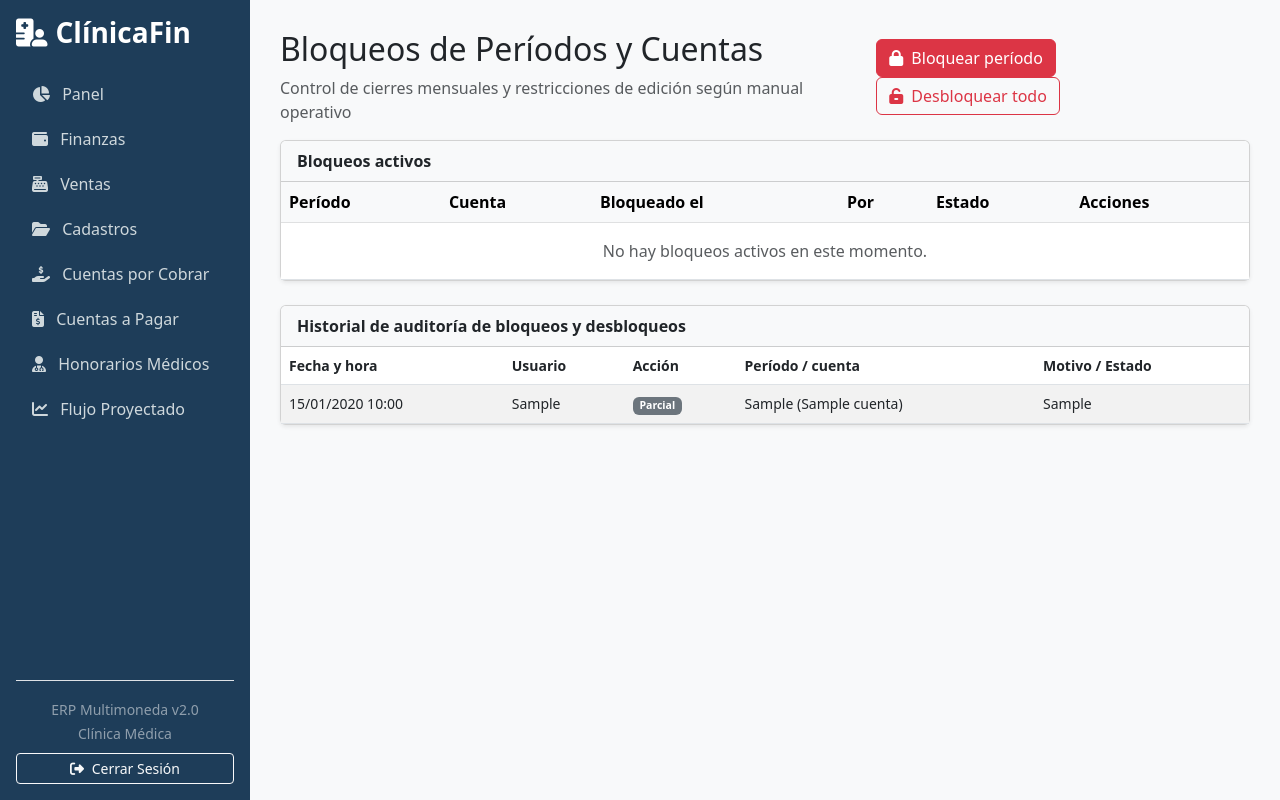
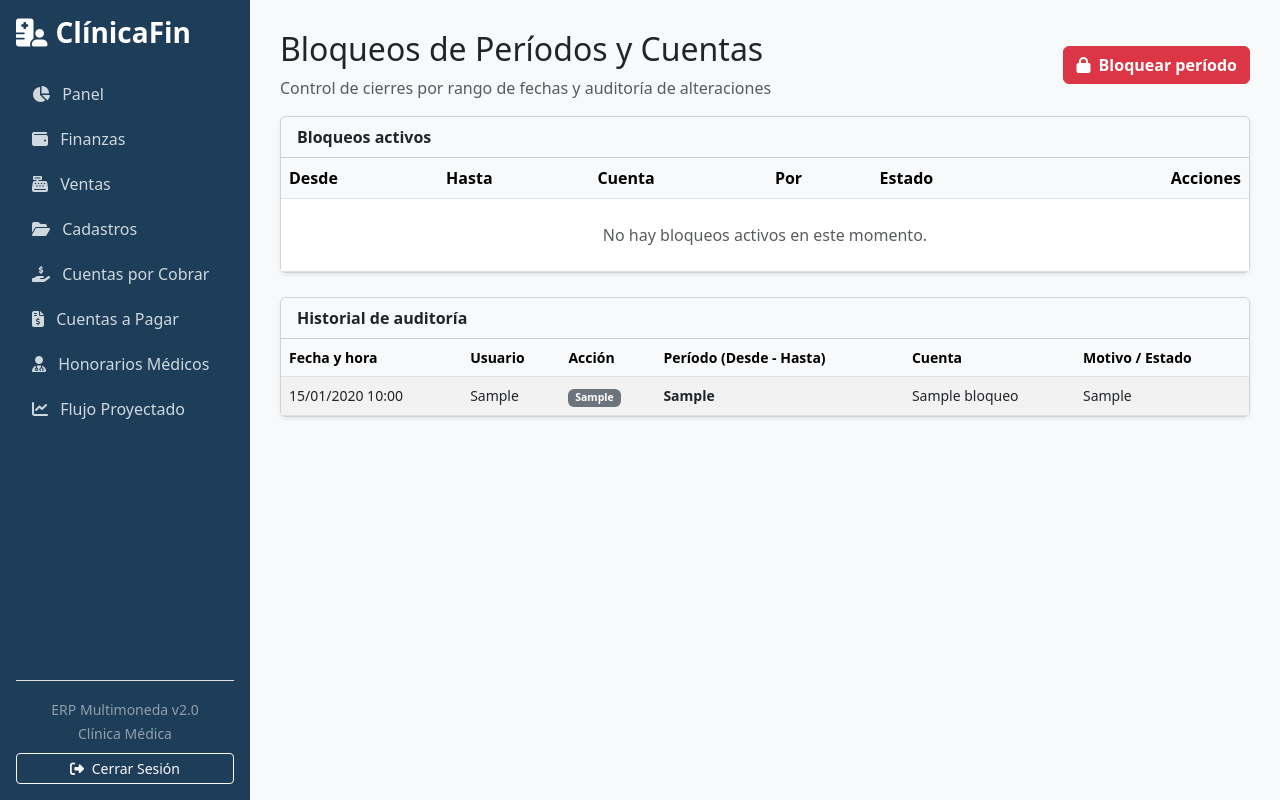
Before and after one commit to patriciafranco-web/finanzas1, a Flask app: page /bloqueos in a window 1280 px wide. Run offline with Flask 3, Linux system fonts and the light colour scheme; a user stored in the database is signed in; tables that the repository leaves empty hold one stand-in row (values such as "Sample post").

Commit message:
Update bloqueos.html

```diff
--- a/app/templates/bloqueos.html
+++ b/app/templates/bloqueos.html
@@ -3,39 +3,42 @@
 <div class="d-flex justify-content-between align-items-center mb-3">
     <div>
         <h2>Bloqueos de Períodos y Cuentas</h2>
-        <p class="text-muted mb-0">Control de cierres mensuales y restricciones de edición según manual operativo</p>
+        <p class="text-muted mb-0">Control de cierres por rango de fechas y auditoría de alteraciones</p>
     </div>
     <div>
-        <button class="btn btn-danger me-2" data-bs-toggle="modal" data-bs-target="#modalBloquearPeriodo"><i class="fa-solid fa-lock me-1"></i> Bloquear período</button>
-        <button class="btn btn-outline-danger" data-bs-toggle="modal" data-bs-target="#modalDesbloquearTodo"><i class="fa-solid fa-unlock-alt me-1"></i> Desbloquear todo</button>
+        <button class="btn btn-danger fw-bold" data-bs-toggle="modal" data-bs-target="#modalBloquearPeriodo">
+            <i class="fa-solid fa-lock me-1"></i> Bloquear período
+        </button>
     </div>
 </div>
 
-<!-- Bloqueos Activos -->
+<!-- Bloqueos Activos (Pág. 11: Desde, Hasta, Cuenta, Por, Estado, Acciones) -->
 <div class="card shadow-sm mb-4">
     <div class="card-header bg-light fw-bold">Bloqueos activos</div>
-    <div class="card-body p-0">
+    <div class="card-body p-0 table-responsive">
         <table class="table table-hover mb-0 align-middle">
             <thead class="table-light">
                 <tr>
-                    <th>Período</th>
+                    <th>Desde</th>
+                    <th>Hasta</th>
                     <th>Cuenta</th>
-                    <th>Bloqueado el</th>
                     <th>Por</th>
                     <th>Estado</th>
-                    <th>Acciones</th>
+                    <th class="text-end">Acciones</th>
                 </tr>
             </thead>
             <tbody>
                 {% for b in bloqueos if b.estado == 'Bloqueado' %}
                 <tr>
-                    <td class="fw-bold">{{ b.periodo }}</td>
+                    <td class="fw-bold">{{ b.fecha_desde.strftime('%d/%m/%Y') if b.fecha_desde else b.periodo.split('-')[0] }}</td>
+                    <td class="fw-bold">{{ b.fecha_hasta.strftime('%d/%m/%Y') if b.fecha_hasta else (b.periodo.split('-')[1] if '-' in b.periodo else b.periodo) }}</td>
                     <td>{{ b.cuenta.nombre if b.cuenta else 'Todas las cuentas' }}</td>
-                    <td>{{ b.fecha_bloqueo.strftime('%d/%m/%Y %H:%M') }}</td>
                     <td>{{ b.usuario }}</td>
                     <td><span class="badge bg-danger">Bloqueado</span></td>
-                    <td>
-                        <button class="btn btn-sm btn-outline-warning" data-bs-toggle="modal" data-bs-target="#modalDesbloquear{{ b.id }}">Desbloquear</button>
+                    <td class="text-end">
+                        <button class="btn btn-sm btn-outline-warning text-dark fw-bold" data-bs-toggle="modal" data-bs-target="#modalDesbloquear{{ b.id }}">
+                            <i class="fa-solid fa-unlock me-1"></i> Desbloquear
+                        </button>
                     </td>
                 </tr>
 
@@ -49,20 +52,20 @@
                                     <button type="button" class="btn-close" data-bs-dismiss="modal"></button>
                                 </div>
                                 <div class="modal-body">
-                                    <p class="text-muted">¿Está seguro de que desea desbloquear este período?</p>
-                                    <ul class="list-unstyled small mb-3">
-                                        <li><strong>Período:</strong> {{ b.periodo }}</li>
+                                    <p class="text-muted">¿Está seguro de que desea liberar este rango bloqueado?</p>
+                                    <ul class="list-unstyled small mb-3 bg-light p-2 rounded border">
+                                        <li><strong>Rango (Desde - Hasta):</strong> {{ b.periodo }}</li>
                                         <li><strong>Cuenta:</strong> {{ b.cuenta.nombre if b.cuenta else 'Todas las cuentas' }}</li>
-                                        <li><strong>Bloqueado el:</strong> {{ b.fecha_bloqueo.strftime('%d/%m/%Y') }} por {{ b.usuario }}</li>
+                                        <li><strong>Bloqueado el:</strong> {{ b.fecha_bloqueo.strftime('%d/%m/%Y %H:%M') }} por {{ b.usuario }}</li>
                                     </ul>
                                     <div class="mb-3">
-                                        <label class="form-label fw-bold">Motivo (obligatorio)</label>
-                                        <textarea class="form-control" name="motivo" rows="2" required placeholder="Ej: Corrección de una transacción de octubre"></textarea>
+                                        <label class="form-label fw-bold">Motivo de reapertura (obligatorio)</label>
+                                        <textarea class="form-control" name="motivo" rows="2" required placeholder="Ej: Corrección de una transacción"></textarea>
                                     </div>
                                     <div class="form-check">
                                         <input class="form-check-input" type="checkbox" required id="checkEntendido{{ b.id }}">
                                         <label class="form-check-label small" for="checkEntendido{{ b.id }}">
-                                            Entiendo que, mientras esté desbloqueado, se pueden alterar movimientos de este período.
+                                            Entiendo que, al desbloquear, se podrán alterar movimientos dentro de estas fechas.
                                         </label>
                                     </div>
                                 </div>
@@ -75,43 +78,64 @@
                     </div>
                 </div>
                 {% else %}
-                <tr><td colspan="6" class="text-center py-3 text-muted">No hay bloqueos activos en este momento.</td></tr>
+                <tr><td colspan="6" class="text-center py-4 text-muted">No hay bloqueos activos en este momento.</td></tr>
                 {% endfor %}
             </tbody>
         </table>
     </div>
 </div>
 
-<!-- Historial de Bloqueos -->
+<!-- Historial de Auditoría (Pág. 11) -->
 <div class="card shadow-sm">
-    <div class="card-header bg-light fw-bold">Historial de auditoría de bloqueos y desbloqueos</div>
-    <div class="card-body p-0">
-        <table class="table table-striped mb-0 small">
-            <thead>
+    <div class="card-header bg-light fw-bold">Historial de auditoría</div>
+    <div class="card-body p-0 table-responsive">
+        <table class="table table-striped mb-0 small align-middle">
+            <thead class="table-light">
                 <tr>
                     <th>Fecha y hora</th>
                     <th>Usuario</th>
                     <th>Acción</th>
-                    <th>Período / cuenta</th>
+                    <th>Período (Desde - Hasta)</th>
+                    <th>Cuenta</th>
                     <th>Motivo / Estado</th>
                 </tr>
             </thead>
             <tbody>
+                {% if historial %}
+                    {% for h in historial %}
+                    <tr>
+                        <td>{{ h.fecha_hora.strftime('%d/%m/%Y %H:%M') if h.fecha_hora else '-' }}</td>
+                        <td>{{ h.usuario }}</td>
+                        <td>
+                            <span class="badge {% if h.accion == 'Bloqueo' %}bg-danger{% else %}bg-secondary{% endif %}">
+                                {{ h.accion }}
+                            </span>
+                        </td>
+                        <td class="fw-bold">{{ h.rango }}</td>
+                        <td>{{ h.cuenta_nombre }}</td>
+                        <td>{{ h.motivo or 'Cierre estándar' }}</td>
+                    </tr>
+                    {% endfor %}
+                {% else %}
                     {% for b in bloqueos %}
                     <tr>
                         <td>{{ b.fecha_bloqueo.strftime('%d/%m/%Y %H:%M') }}</td>
                         <td>{{ b.usuario }}</td>
                         <td><span class="badge {% if b.estado == 'Bloqueado' %}bg-danger{% else %}bg-secondary{% endif %}">{{ b.estado }}</span></td>
-                    <td>{{ b.periodo }} ({{ b.cuenta.nombre if b.cuenta else 'Todas' }})</td>
-                    <td>{{ b.motivo_desbloqueo or 'Cierre estándar' }}</td>
+                        <td class="fw-bold">{{ b.periodo }}</td>
+                        <td>{{ b.cuenta.nombre if b.cuenta else 'Todas las cuentas' }}</td>
+                        <td>{{ b.motivo_desbloqueo or b.motivo or 'Cierre estándar' }}</td>
                     </tr>
+                    {% else %}
+                    <tr><td colspan="6" class="text-center py-3 text-muted">Sin registros de auditoría.</td></tr>
                     {% endfor %}
+                {% endif %}
             </tbody>
         </table>
     </div>
 </div>
 
-<!-- Modal Bloquear Período -->
+<!-- Modal Bloquear Período (Pág. 10: Fecha Desde y Hasta + Atajo mes completo) -->
 <div class="modal fade" id="modalBloquearPeriodo" tabindex="-1">
     <div class="modal-dialog">
         <div class="modal-content">
@@ -121,10 +145,23 @@
                     <button type="button" class="btn-close btn-close-white" data-bs-dismiss="modal"></button>
                 </div>
                 <div class="modal-body">
+                    <label class="form-label fw-bold mb-1">Período a bloquear</label>
+                    <div class="row g-2 mb-2">
+                        <div class="col-md-6">
+                            <label class="form-label small text-muted mb-1">Desde</label>
+                            <input type="date" class="form-control" name="fecha_desde" id="bloqDesde" onchange="actualizarAvisoBloqueo()" required>
+                        </div>
+                        <div class="col-md-6">
+                            <label class="form-label small text-muted mb-1">Hasta</label>
+                            <input type="date" class="form-control" name="fecha_hasta" id="bloqHasta" onchange="actualizarAvisoBloqueo()" required>
+                        </div>
+                    </div>
                     <div class="mb-3">
-                        <label class="form-label fw-bold">Período a bloquear</label>
-                        <input type="text" class="form-control" name="periodo" value="Octubre 2026" required>
+                        <button type="button" class="btn btn-sm btn-outline-secondary" onclick="aplicarAtajoMesCompleto()">
+                            <i class="fa-regular fa-calendar-check me-1"></i> Atajo: mes completo (rellena primer y último día del mes)
+                        </button>
                     </div>
+
                     <div class="mb-3">
                         <label class="form-label fw-bold">Cuentas a bloquear</label>
                         <select class="form-select" name="cuenta_id">
@@ -134,11 +171,19 @@
                             {% endfor %}
                         </select>
                     </div>
-                    <div class="alert alert-warning small py-2">
-                        <i class="fa-solid fa-triangle-exclamation me-1"></i> No se podrá crear, editar, eliminar ni importar transacciones, ventas o cobros con fecha de este período.
+
+                    <div class="mb-3">
+                        <label class="form-label fw-bold">Motivo (opcional)</label>
+                        <input type="text" class="form-control" name="motivo" value="Cierre estándar" placeholder="Ej: Cierre estándar">
                     </div>
+
+                    <div class="alert alert-warning small py-2 mb-3">
+                        <i class="fa-solid fa-triangle-exclamation me-1"></i>
+                        <span id="textoAvisoRango">No se podrá crear, editar, eliminar ni importar transacciones, ventas o cobros con fecha dentro de este rango.</span>
+                    </div>
+
                     <div class="form-check">
-                        <input class="form-check-input" type="checkbox" required id="checkEntendidoBloq">
+                        <input class="form-check-input" type="checkbox" required id="checkEntendidoBloq" onchange="document.getElementById('btnSubmitBloq').disabled = !this.checked;">
                         <label class="form-check-label small" for="checkEntendidoBloq">
                             Entiendo que no podré hacer alteraciones en este período.
                         </label>
@@ -146,41 +191,42 @@
                 </div>
                 <div class="modal-footer">
                     <button type="button" class="btn btn-secondary" data-bs-dismiss="modal">Cancelar</button>
-                    <button type="submit" class="btn btn-danger fw-bold">Bloquear período</button>
+                    <button type="submit" class="btn btn-danger fw-bold" id="btnSubmitBloq" disabled>Bloquear período</button>
                 </div>
             </form>
         </div>
     </div>
 </div>
 
-<!-- Modal Desbloquear Todo -->
-<div class="modal fade" id="modalDesbloquearTodo" tabindex="-1">
-    <div class="modal-dialog">
-        <div class="modal-content">
-            <form action="{{ url_for('main.desbloquear_todo') }}" method="POST">
-                <div class="modal-header bg-warning text-dark">
-                    <h5 class="modal-title fw-bold"><i class="fa-solid fa-unlock me-1"></i> Desbloquear todo</h5>
-                    <button type="button" class="btn-close" data-bs-dismiss="modal"></button>
-                </div>
-                <div class="modal-body">
-                    <p class="text-danger fw-bold">¿Está seguro de que desea desbloquear todos los bloqueos?</p>
-                    <div class="mb-3">
-                        <label class="form-label fw-bold">Motivo (obligatorio)</label>
-                        <textarea class="form-control" name="motivo" rows="2" required placeholder="Motivo de la apertura general..."></textarea>
-                    </div>
-                    <div class="form-check">
-                        <input class="form-check-input" type="checkbox" required id="checkEntendidoTodo">
-                        <label class="form-check-label small" for="checkEntendidoTodo">
-                            Entiendo que se liberarán todos los períodos y cuentas de forma simultánea.
-                        </label>
-                    </div>
-                </div>
-                <div class="modal-footer">
-                    <button type="button" class="btn btn-secondary" data-bs-dismiss="modal">Cancelar</button>
-                    <button type="submit" class="btn btn-warning fw-bold">Sí, desbloquear todo</button>
-                </div>
-            </form>
-        </div>
-    </div>
-</div>
+<script>
+function aplicarAtajoMesCompleto() {
+    const desdeInput = document.getElementById('bloqDesde');
+    const hastaInput = document.getElementById('bloqHasta');
+    let baseDate = desdeInput.value ? new Date(desdeInput.value + 'T00:00:00') : new Date();
+    let year = baseDate.getFullYear();
+    let month = baseDate.getMonth();
+    let firstDay = new Date(year, month, 1);
+    let lastDay = new Date(year, month + 1, 0);
+
+    const fmt = d => d.toISOString().split('T')[0];
+    desdeInput.value = fmt(firstDay);
+    hastaInput.value = fmt(lastDay);
+    actualizarAvisoBloqueo();
+}
+
+function actualizarAvisoBloqueo() {
+    const d = document.getElementById('bloqDesde').value;
+    const h = document.getElementById('bloqHasta').value;
+    const span = document.getElementById('textoAvisoRango');
+    if (d && h) {
+        const fd = d.split('-').reverse().join('/');
+        const fh = h.split('-').reverse().join('/');
+        span.textContent = `No se podrá crear, editar, eliminar ni importar transacciones, ventas o cobros con fecha entre ${fd} y ${fh}.`;
+    }
+}
+
+document.addEventListener("DOMContentLoaded", function() {
+    aplicarAtajoMesCompleto();
+});
+</script>
 {% endblock %}
```
Lines whose indentation alone changed are shown as unchanged.
